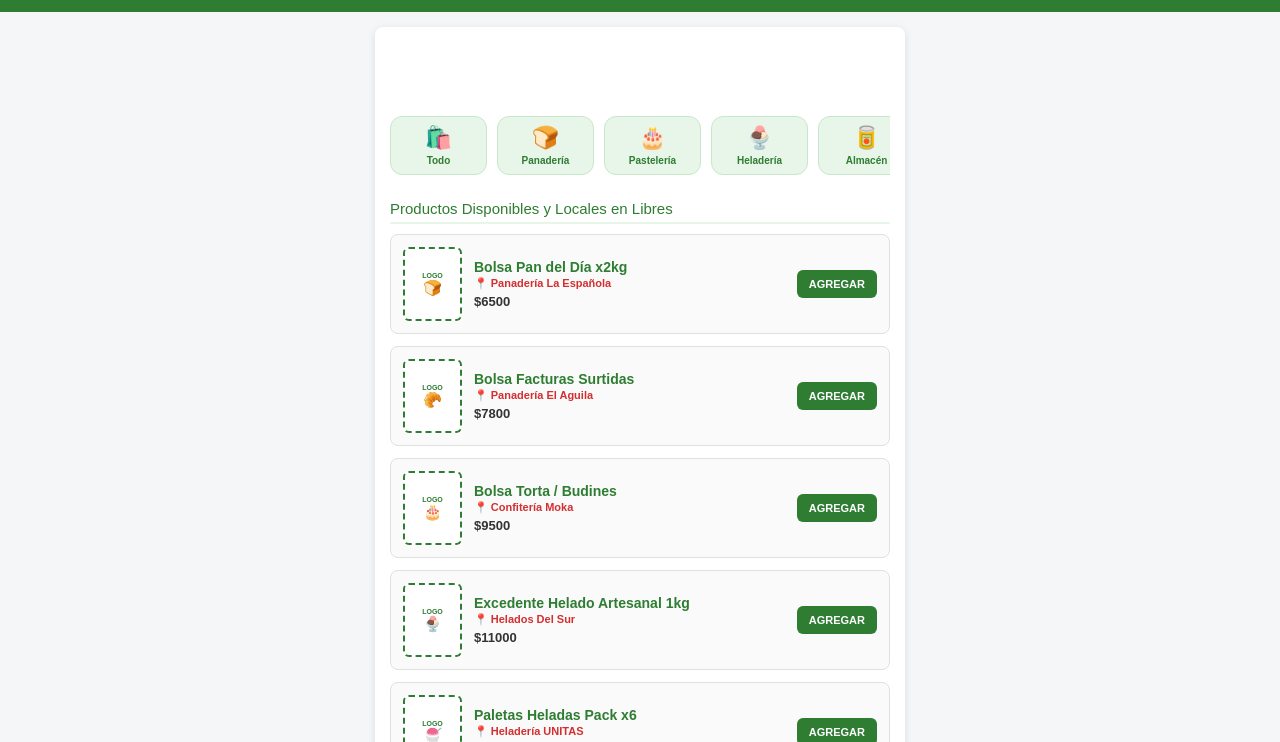
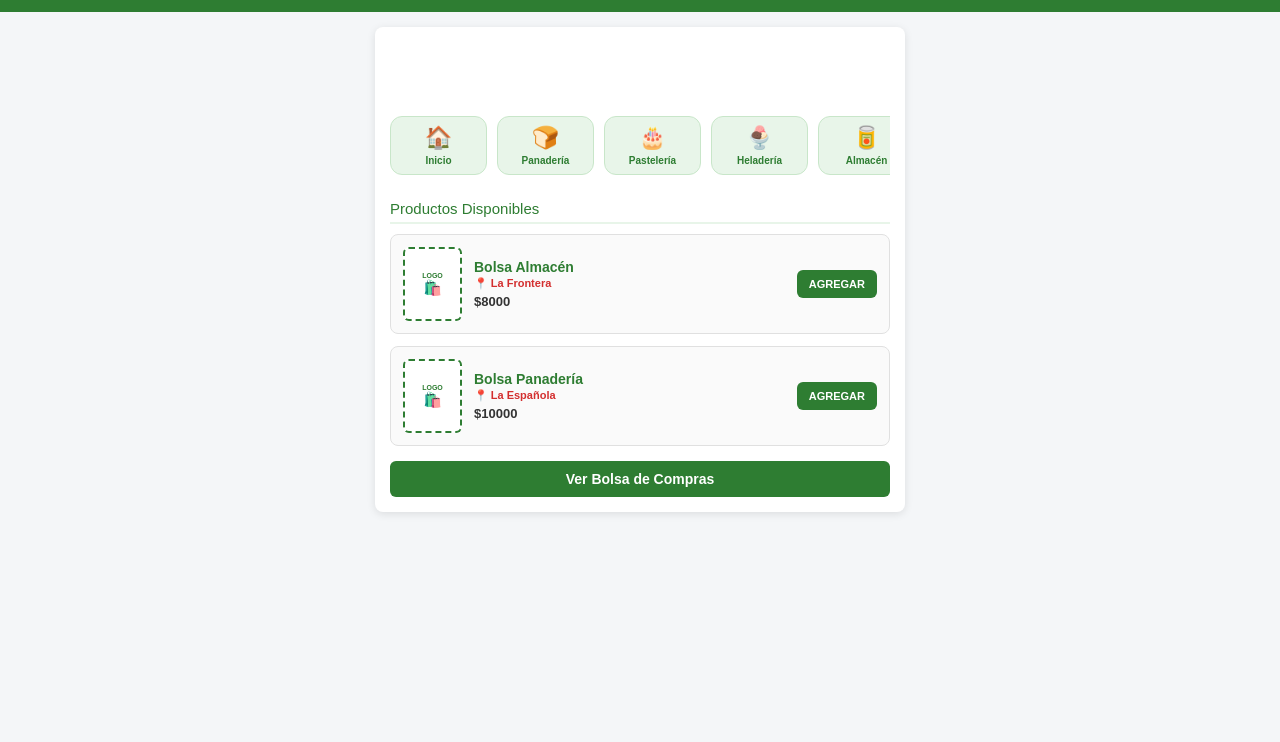
Before and after one commit to cdaguirre10-dotcom/easy-market, a plain HTML site: page index.html in a window 1280 px wide. Shown: the part 58-800 px from the top of the page. Drawn offline with Linux system fonts and the light colour scheme; grey boxes are pictures that could not be loaded.

Commit message:
Update index.html

```diff
--- a/index.html
+++ b/index.html
@@ -52,7 +52,7 @@
             height: auto;
             border-radius: 8px;
         }
-        /* Carrusel de Categorías Visuales (Pantalla 1) */
+        /* Carrusel de Categorías Visuales */
         .categories {
             display: flex;
             gap: 10px;
@@ -247,17 +247,17 @@
 
     <div class="container">
 
-        <!-- ================= PANTALLA Nº 1: CATÁLOGO Y LOCALES PRINCIPAL ================= -->
+        <!-- ================= PANTALLA Nº 1: CATÁLOGO PRINCIPAL ================= -->
         <div id="screen-1" class="screen active">
             <div class="hero-video">
                 <video src="easy-market.mp4" autoplay loop muted playsinline></video>
             </div>
 
-            <!-- Carrusel de Categorías (según boceto N1) -->
+            <!-- Carrusel de Categorías (Primer botón = Inicio con casa 🏠) -->
             <div class="categories">
-                <div class="category-item" onclick="filterCategory('todos')">
-                    <span class="category-icon">🛍️</span>
-                    <span class="category-name">Todo</span>
+                <div class="category-item" onclick="filterCategory('inicio')">
+                    <span class="category-icon">🏠</span>
+                    <span class="category-name">Inicio</span>
                 </div>
                 <div class="category-item" onclick="filterCategory('panaderia')">
                     <span class="category-icon">🍞</span>
@@ -277,17 +277,13 @@
                 </div>
             </div>
 
-            <div class="section-title" id="list-title">Productos Disponibles y Locales en Libres</div>
+            <div class="section-title" id="list-title">Productos Disponibles</div>
 
             <div id="product-list-container">
                 <!-- Se cargan dinámicamente -->
             </div>
 
-            <!-- Botones de navegación principal -->
-            <div id="main-nav-buttons">
-                <button class="btn btn-secondary" id="btn-back-main" style="display:none;" onclick="filterCategory('todos')">Volver a Pantalla Principal (Nº 1)</button>
-                <button class="btn" style="margin-top: 10px;" onclick="goToScreen(2)">Ver Bolsa de Compras</button>
-            </div>
+            <button class="btn" style="margin-top: 15px;" onclick="goToScreen(2)">Ver Bolsa de Compras</button>
         </div>
 
         <!-- ================= PANTALLA Nº 2: BOLSA DISPONIBLE ================= -->
@@ -338,18 +334,20 @@
     <div id="toast">¡Agregado a la bolsa!</div>
 
     <script>
-        const products = [
-            { id: 'p1', name: 'Bolsa Pan del Día x2kg', category: 'panaderia', store: 'Panadería La Española', price: 6500, icon: '🍞' },
-            { id: 'p2', name: 'Bolsa Facturas Surtidas', category: 'panaderia', store: 'Panadería El Aguila', price: 7800, icon: '🥐' },
-            { id: 'p3', name: 'Bolsa Torta / Budines', category: 'pasteleria', store: 'Confitería Moka', price: 9500, icon: '🎂' },
-            { id: 'p4', name: 'Excedente Helado Artesanal 1kg', category: 'heladeria', store: 'Helados Del Sur', price: 11000, icon: '🍨' },
-            { id: 'p5', name: 'Paletas Heladas Pack x6', category: 'heladeria', store: 'Heladería UNITAS', price: 8500, icon: '🍧' },
-            { id: 'p6', name: 'Bolsa Sorpresa Almacén', category: 'almacen', store: 'Distribuidora DESPO', price: 9000, icon: '🥫' },
-            { id: 'p7', name: 'Bolsa Almacén y Limpieza', category: 'almacen', store: 'Supermercado La Frontera', price: 12500, icon: '🛒' }
+        // Productos principales de la Pantalla N1 (Bolsa Almacén y Bolsa Panadería) y comercios por categoría
+        const allProducts = [
+            { id: 'p1', name: 'Bolsa Almacén', category: 'inicio', store: 'La Frontera', price: 8000, icon: '🛍️' },
+            { id: 'p2', name: 'Bolsa Panadería', category: 'inicio', store: 'La Española', price: 10000, icon: '🛍️' },
+            { id: 'p3', name: 'Bolsa Pan del Día x2kg', category: 'panaderia', store: 'Panadería La Española', price: 6500, icon: '🍞' },
+            { id: 'p4', name: 'Bolsa Facturas Surtidas', category: 'panaderia', store: 'Panadería El Aguila', price: 7800, icon: '🥐' },
+            { id: 'p5', name: 'Bolsa Torta / Budines', category: 'pasteleria', store: 'Confitería Moka', price: 9500, icon: '🎂' },
+            { id: 'p6', name: 'Excedente Helado Artesanal 1kg', category: 'heladeria', store: 'Helados Del Sur', price: 11000, icon: '🍨' },
+            { id: 'p7', name: 'Paletas Heladas Pack x6', category: 'heladeria', store: 'Heladería UNITAS', price: 8500, icon: '🍧' },
+            { id: 'p8', name: 'Bolsa Sorpresa Almacén', category: 'almacen', store: 'Distribuidora DESPO', price: 9000, icon: '🥫' }
         ];
 
         let cart = {};
-        products.forEach(p => {
+        allProducts.forEach(p => {
             cart[p.name] = { price: p.price, qty: 0 };
         });
 
@@ -362,17 +360,14 @@
         function filterCategory(cat) {
             const container = document.getElementById('product-list-container');
             const title = document.getElementById('list-title');
-            const backBtn = document.getElementById('btn-back-main');
             container.innerHTML = '';
 
-            let filtered = products;
-            if (cat !== 'todos') {
-                filtered = products.filter(p => p.category === cat);
+            let filtered = allProducts.filter(p => p.category === 'inicio');
+            if (cat !== 'inicio') {
+                filtered = allProducts.filter(p => p.category === cat);
                 title.innerText = `Locales en Libres: ${cat.charAt(0).toUpperCase() + cat.slice(1)}`;
-                backBtn.style.display = 'block'; // Muestra el botón de volver a pantalla principal
             } else {
-                title.innerText = `Productos Disponibles y Locales en Libres`;
-                backBtn.style.display = 'none'; // Oculta el botón si ya está en principal
+                title.innerText = `Productos Disponibles`;
             }
 
             if (filtered.length === 0) {
@@ -457,11 +452,12 @@
             for (let item in cart) {
                 cart[item].qty = 0;
             }
-            filterCategory('todos');
+            filterCategory('inicio');
             goToScreen(1);
         }
 
-        filterCategory('todos');
+        // Cargar vista inicial al abrir
+        filterCategory('inicio');
     </script>
 </body>
 </html>
```
